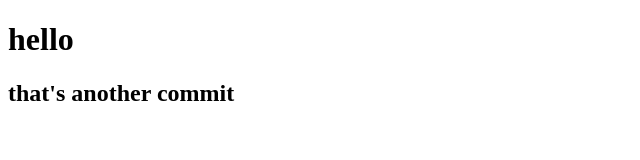
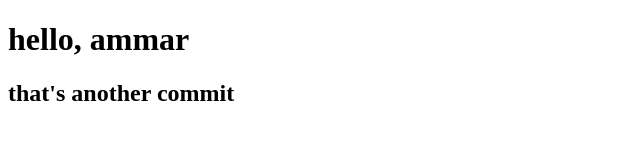
Before and after one commit to omerelkholy/NTI-lectures, a plain HTML site: page index.html in a window 1280 px wide. Shown: the whole page, without its empty margins (0-640 px from the left). Drawn offline with Linux system fonts and the light colour scheme.

Commit message:
G: modifying index.html

```diff
--- a/index.html
+++ b/index.html
@@ -6,7 +6,7 @@
     <title>Document</title>
 </head>
 <body>
-    <h1>hello</h1>
+    <h1>hello, ammar</h1>
 
     <h2>that's another commit</h2>
 </body>
```
